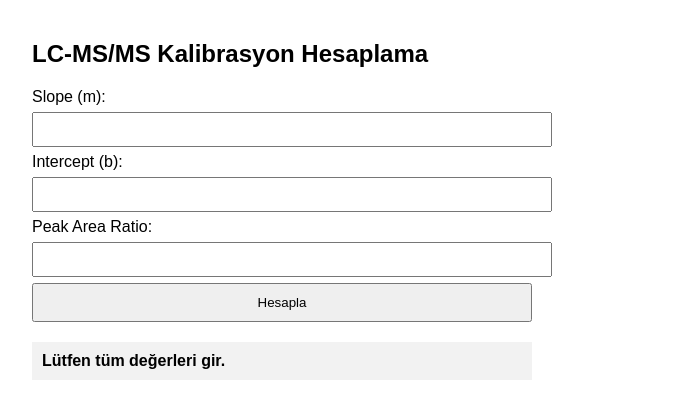
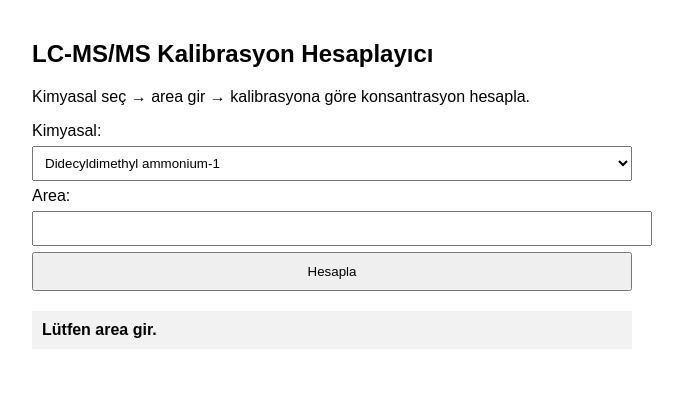
Before and after one commit to recepcanaltinbag/lcms_calculator, a plain HTML site: page index.html in a window 1280 px wide. Both pictures are taken after a click on the button "Hesapla". Shown: the whole page, without its empty margins (8-691 px from the left). Drawn offline with Linux system fonts and the light colour scheme.

Commit message:
Update index.html

```diff
--- a/index.html
+++ b/index.html
@@ -4,59 +4,57 @@
     <meta charset="UTF-8">
     <title>LC-MS/MS Kalibrasyon Hesaplayıcı</title>
     <style>
-        body {
-            font-family: Arial, sans-serif;
-            margin: 40px;
-            max-width: 500px;
-        }
-        input {
-            width: 100%;
-            padding: 8px;
-            margin: 6px 0;
-        }
-        button {
-            padding: 10px;
-            width: 100%;
-            cursor: pointer;
-        }
-        .result {
-            margin-top: 20px;
-            font-weight: bold;
-            background: #f2f2f2;
-            padding: 10px;
-        }
+        body { font-family: Arial, sans-serif; margin: 40px; max-width: 600px; }
+        input, select { width: 100%; padding: 8px; margin: 6px 0; }
+        button { padding: 10px; width: 100%; cursor: pointer; }
+        .result { margin-top: 20px; font-weight: bold; background: #f2f2f2; padding: 10px; }
     </style>
 </head>
 <body>
+<h2>LC-MS/MS Kalibrasyon Hesaplayıcı</h2>
+<p>Kimyasal seç → area gir → kalibrasyona göre konsantrasyon hesapla.</p>
 
-<h2>LC-MS/MS Kalibrasyon Hesaplama</h2>
+<label>Kimyasal:</label>
+<select id="chem">
+    <option value="didecyl">Didecyldimethyl ammonium-1</option>
+    <option value="hexpyr">Hexadecylpyridinium-1</option>
+    <option value="hextri">Hexadecyltrimethyl ammonium-1</option>
+    <option value="benz12">Benzyldimethyldodecylammonium-1</option>
+    <option value="benz14">Benzyldimethyltetradecylammonium-1</option>
+    <option value="benz16">Benzyldimethylhexadecylammonium-1</option>
+</select>
 
-<label>Slope (m):</label>
-<input type="number" id="slope" step="0.0000001">
-
-<label>Intercept (b):</label>
-<input type="number" id="intercept" step="0.0000001">
-
-<label>Peak Area Ratio:</label>
-<input type="number" id="ratio" step="0.0000001">
+<label>Area:</label>
+<input type="number" id="area" step="0.0001">
 
 <button onclick="calculate()">Hesapla</button>
-
 <div class="result" id="output"></div>
 
 <script>
+// --- Buraya her bir kimyasal için regresyon denklemlerini ekle ---
+// Form: conc = (area - intercept) / slope
+
+const models = {
+    didecyl:      { m: 7453.7, b: 1100 },
+    hexpyr:       { m: 2800.4, b: 800 },
+    hextri:       { m: 2600.2, b: 2100 },
+    benz12:       { m: 20000,  b: 5500 },
+    benz14:       { m: 9500,   b: 2000 },
+    benz16:       { m: 8200,   b: 600  }
+};
+
 function calculate() {
-    const m = parseFloat(document.getElementById("slope").value);
-    const b = parseFloat(document.getElementById("intercept").value);
-    const r = parseFloat(document.getElementById("ratio").value);
+    const chem = document.getElementById("chem").value;
+    const area = parseFloat(document.getElementById("area").value);
+    const model = models[chem];
 
-    if (isNaN(m) || isNaN(b) || isNaN(r)) {
-        document.getElementById("output").innerHTML = "Lütfen tüm değerleri gir.";
+    if (!model || isNaN(area)) {
+        document.getElementById("output").innerHTML = "Lütfen area gir.";
         return;
     }
 
-    const conc = (r - b) / m;
-    document.getElementById("output").innerHTML = "Konsantrasyon: " + conc.toFixed(4);
+    const conc = (area - model.b) / model.m;
+    document.getElementById("output").innerHTML = `Konsantrasyon: ${conc.toFixed(4)} µg/L`;
 }
 </script>
 
```
